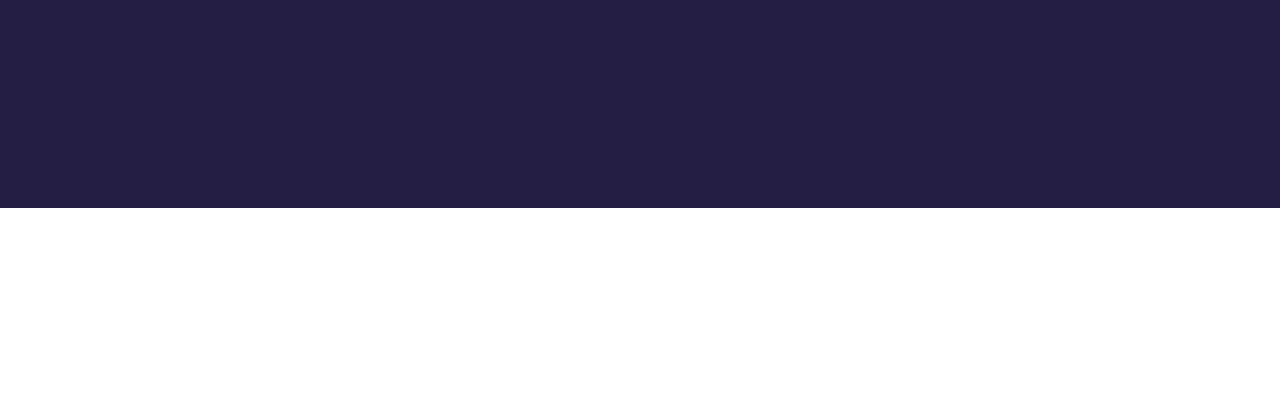
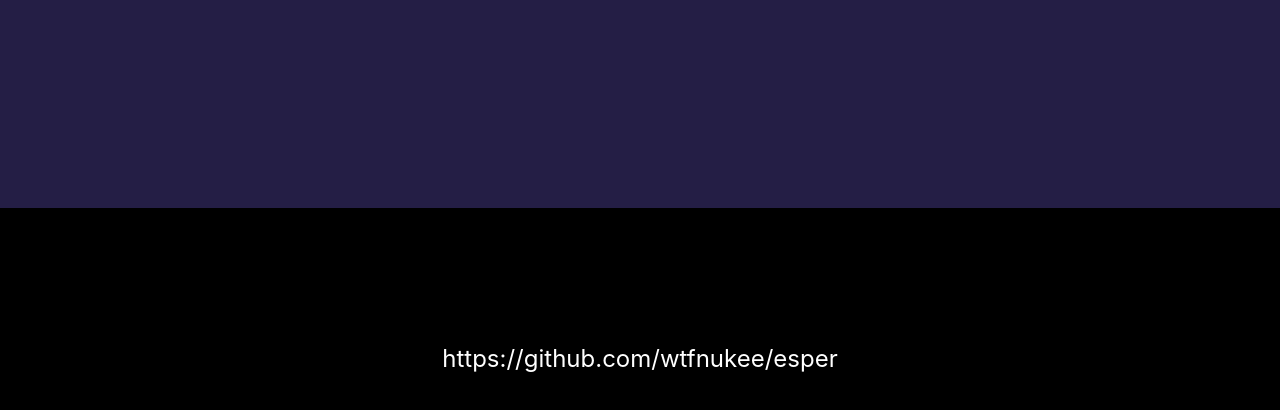
Before and after one commit to wtfnukee/esper, a website: page index.html in a window 1280 px wide. Shown: the part 592-1002 px from the top of the page. Before the commit the page ends 800 px from the top, so only its background shows below. Drawn offline with nearby package versions, Linux system fonts and the light colour scheme.

Commit message:
Update index.html

```diff
--- a/index.html
+++ b/index.html
@@ -14,7 +14,9 @@
         <h1 class="header-title">Main page of Esper</h1>
     </div>
 </header>
-
+<footer class="footer">
+    <h4 class="footer-author">https://github.com/wtfnukee/esper</h4>
+</footer>
 
 
 
```
